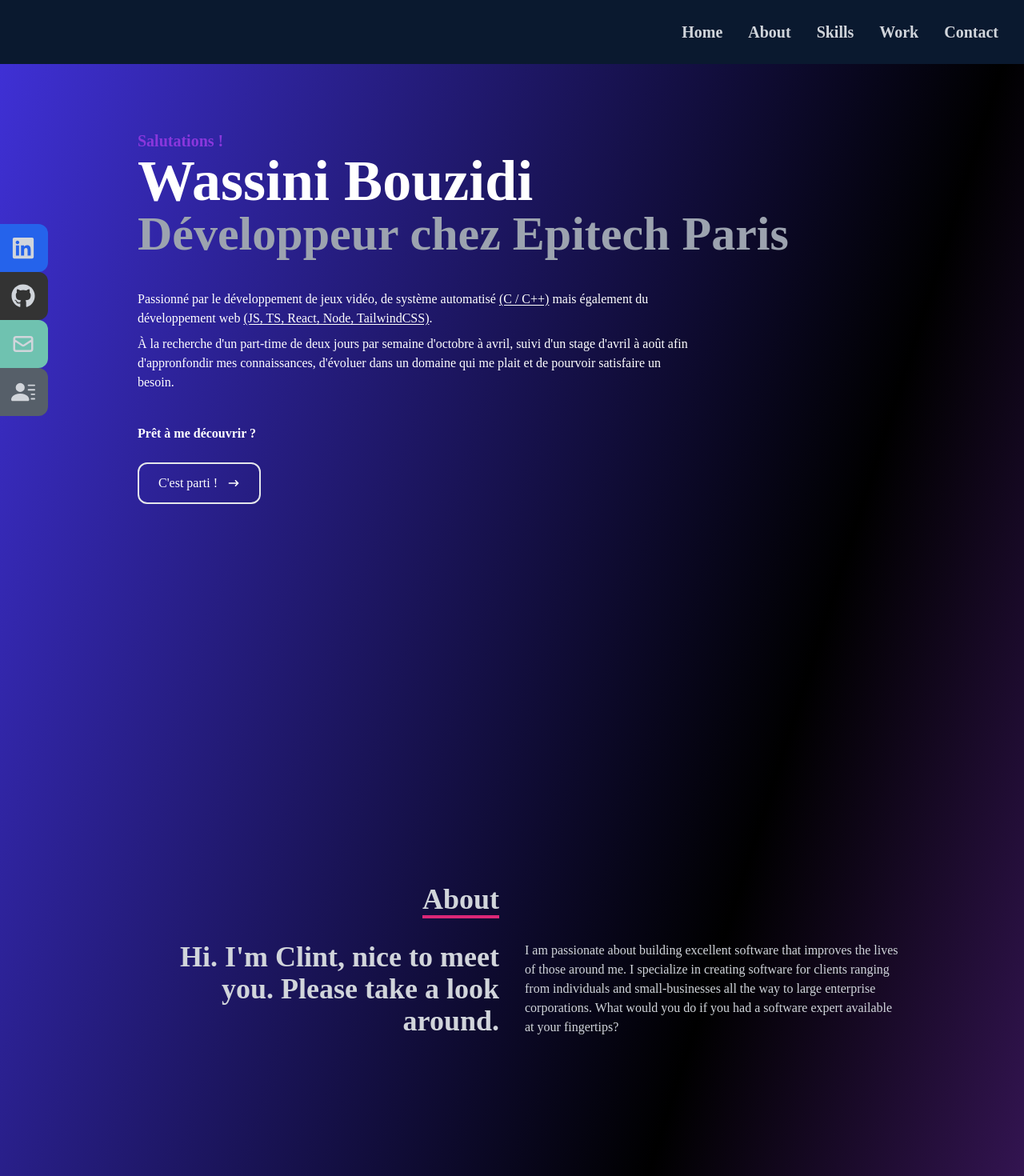
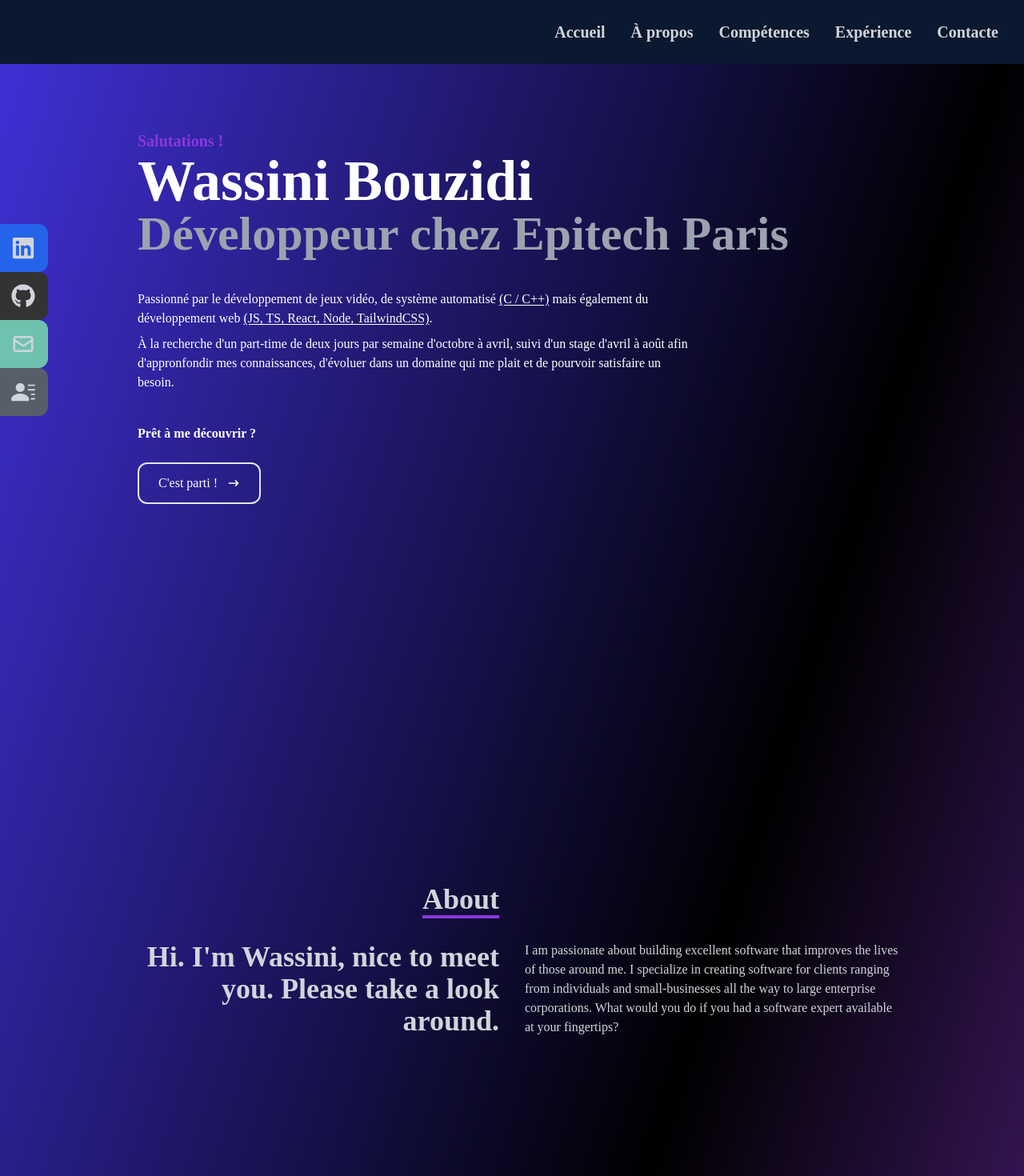
Before and after one commit to yoou92/folio, a React (Create React App) app: page / in a window 1280 px wide. Shown: the top 1470 px of the page at 80% size. Built offline with nearby package versions, Linux system fonts and the light colour scheme.

Commit message:
[MOD] (src/*.jsx): color background

```diff
--- a/src/components/About.jsx
+++ b/src/components/About.jsx
@@ -6,7 +6,7 @@ const About = () => {
       <div className="flex flex-col justify-center items-center w-full h-full">
         <div className="max-w-[1000px] w-full grid grid-cols-2 gap-8">
           <div className="sm:text-right pb-8 pl-4">
-            <p className="text-4xl font-bold inline border-b-4 border-pink-600">
+            <p className="text-4xl font-bold inline border-b-4 border-secondary">
               About
             </p>
           </div>
@@ -14,7 +14,7 @@ const About = () => {
         </div>
         <div className="max-w-[1000px] w-full grid sm:grid-cols-2 gap-8 px-4">
           <div className="sm:text-right text-4xl font-bold">
-            <p>Hi. I'm Clint, nice to meet you. Please take a look around.</p>
+            <p>Hi. I'm Wassini, nice to meet you. Please take a look around.</p>
           </div>
           <div>
             <p>
--- a/src/components/Contact.jsx
+++ b/src/components/Contact.jsx
@@ -12,7 +12,7 @@ const Contact = () => {
         className="flex flex-col max-w-[600px] w-full"
       >
         <div className="pb-8">
-          <p className="text-4xl font-bold inline border-b-4 border-pink-600 text-gray-300">
+          <p className="text-4xl font-bold inline border-b-4 border-secondary text-gray-300">
             Contact
           </p>
           <p className="text-gray-300 py-4">
@@ -37,7 +37,7 @@ const Contact = () => {
           rows="10"
           placeholder="Message"
         ></textarea>
-        <button className="text-white border-2 hover:bg-pink-600 hover:border-pink-600 px-4 py-3 my-8 mx-auto flex items-center">
+        <button className="text-white border-2 hover:bg-secondary hover:border-secondary px-4 py-3 my-8 mx-auto flex items-center">
           Let's Collaborate
         </button>
       </form>
--- a/src/components/Navbar.jsx
+++ b/src/components/Navbar.jsx
@@ -32,7 +32,7 @@ const MenuBarResponsive = (props) => {
 const SocialBar = (props) => {
   return (
     <a
-      className="flex justify-between items-center w-full text-gray-300"
+      className="flex justify-between items-center w-full text-gray-300 text-xl font-bold"
       href={props.redirect}
       target="_blank"
       rel="noreferrer"
@@ -51,11 +51,11 @@ const Navbar = () => {
       <br />
       {/* menu */}
       <ul className="hidden md:flex">
-        <MenuBar to="home" name="Home" />
-        <MenuBar to="about" name="About" />
-        <MenuBar to="skills" name="Skills" />
-        <MenuBar to="work" name="Work" />
-        <MenuBar to="contact" name="Contact" />
+        <MenuBar to="home" name="Accueil" />
+        <MenuBar to="about" name="À propos" />
+        <MenuBar to="skills" name="Compétences" />
+        <MenuBar to="work" name="Expérience" />
+        <MenuBar to="contact" name="Contacte" />
       </ul>
 
       {/* Hamburger */}
--- a/src/components/Work.jsx
+++ b/src/components/Work.jsx
@@ -7,7 +7,7 @@ const Work = () => {
     <div name="work" className="w-full md:h-screen text-gray-300 ">
       <div className="max-w-[1000px] mx-auto p-4 flex flex-col justify-center w-full h-full">
         <div className="pb-8">
-          <p className="text-4xl font-bold inline border-b-4 text-gray-300 border-pink-600">
+          <p className="text-4xl font-bold inline border-b-4 text-gray-300 border-secondary">
             Work
           </p>
           <p className="py-6">// Check out some of my recent work</p>
```
